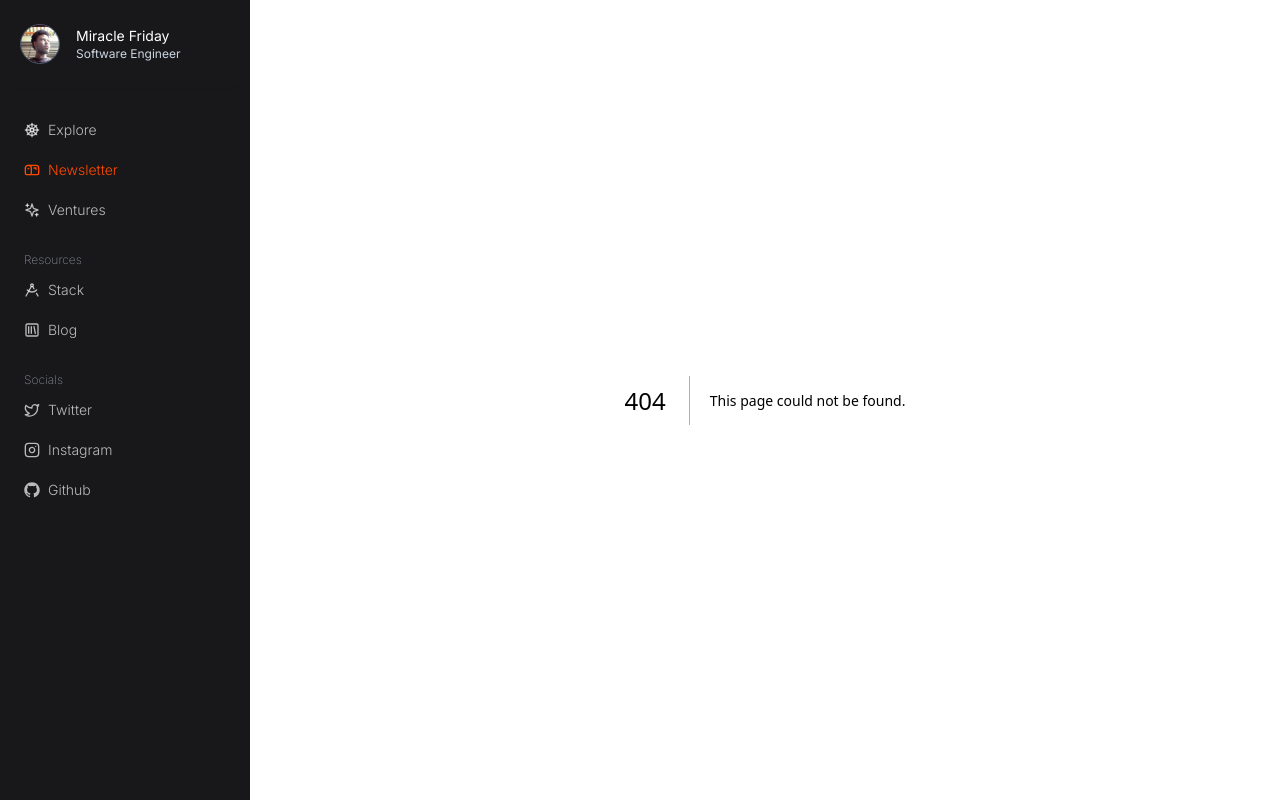
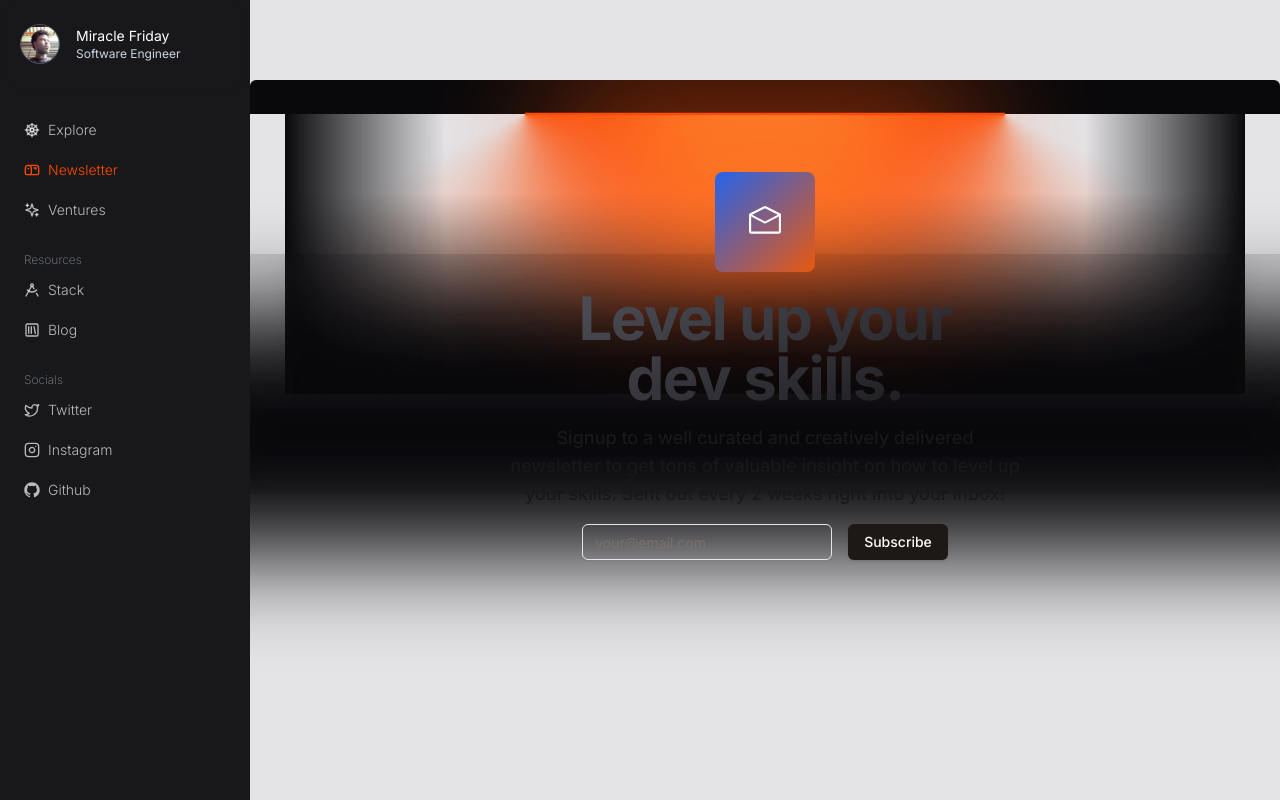
Before and after one commit to afullsnack/personal, a Next.js app: page /newsletter in a window 1280 px wide. Before the commit this address had no page. Built offline with nearby package versions, Linux system fonts and the light colour scheme.

Commit message:
feat: added newsletter page

```diff
--- /dev/null
+++ b/src/app/newsletter/page.tsx
@@ -0,0 +1,162 @@
+"use client";
+
+import { zodResolver } from "@hookform/resolvers/zod";
+import { EnvelopeOpenIcon } from "@radix-ui/react-icons";
+import {
+  TooltipProvider,
+  Tooltip,
+  TooltipTrigger,
+  TooltipContent,
+} from "@radix-ui/react-tooltip";
+import { motion } from "framer-motion";
+import { MailCheck } from "lucide-react";
+import { useEffect } from "react";
+import { useForm } from "react-hook-form";
+import { toast } from "sonner";
+import { z } from "zod";
+import { Button } from "~/components/ui/button";
+import { FormField, FormItem, FormControl, Form } from "~/components/ui/form";
+import { Input } from "~/components/ui/input";
+import { LampContainer } from "~/components/ui/lamp";
+
+const formSchema = z.object({
+  email: z.string().email("Input must be a valid email address"),
+});
+
+export default function NewsletterPage() {
+  // 1. Define the form
+  const form = useForm<z.infer<typeof formSchema>>({
+    resolver: zodResolver(formSchema),
+    reValidateMode: "onSubmit",
+    shouldUseNativeValidation: false,
+    defaultValues: {
+      email: "",
+    },
+  });
+
+  // 2. Define submit handler
+  function onSubmit(values: z.infer<typeof formSchema>) {
+    // ⏳ Do something with value when submitted
+
+    toast("Submitted values", {
+      description: (
+        <pre className="mt-2 w-full rounded-md bg-slate-950 p-4">
+          <code className="text-white">{JSON.stringify(values, null, 2)}</code>
+        </pre>
+      ),
+    });
+  }
+
+  useEffect(() => {
+    if (form.formState.errors.email) {
+      toast.error(form.formState.errors.email?.message);
+    }
+  }, [form.formState.errors.email]);
+
+  return (
+    <main className="flex min-h-screen flex-col items-center justify-start bg-zinc-200 text-black dark:bg-zinc-950 dark:text-white">
+      <div className="container mx-auto flex flex-col items-center justify-center gap-6 px-0 py-0 ">
+        <LampContainer className="lg:mt-20">
+          {/* <div className="grid gap-2 text-center lg:max-w-lg"> */}
+          <motion.div
+            initial={{ opacity: 0.5, y: 100 }}
+            whileInView={{ opacity: 1, y: 0 }}
+            transition={{
+              delay: 0.3,
+              duration: 0.8,
+              ease: "easeInOut",
+            }}
+            className="mx-auto mt-16 flex aspect-square w-full max-w-[100px] items-center justify-center rounded-lg bg-gradient-to-br from-blue-600 to-orange-600 md:aspect-square md:flex-1"
+          >
+            <EnvelopeOpenIcon className="h-8 w-8 text-white" />
+          </motion.div>
+          <motion.h1
+            initial={{ opacity: 0.5, y: 100 }}
+            whileInView={{ opacity: 1, y: 0 }}
+            transition={{
+              delay: 0.3,
+              duration: 0.8,
+              ease: "easeInOut",
+            }}
+            className="mt-0 bg-gradient-to-br from-zinc-600 to-zinc-900 bg-clip-text py-4 text-center text-4xl font-bold leading-relaxed tracking-tight text-transparent dark:from-slate-100 dark:to-slate-500 md:text-6xl lg:max-w-lg"
+          >
+            Level up your
+            <br /> dev skills.
+          </motion.h1>
+          <motion.span
+            initial={{ opacity: 0.5, y: 100 }}
+            whileInView={{ opacity: 1, y: 0 }}
+            transition={{
+              delay: 0.3,
+              duration: 0.8,
+              ease: "easeInOut",
+            }}
+            className="text-center text-lg font-medium text-zinc-900 dark:text-white lg:max-w-lg"
+          >
+            Signup to a well curated and creatively delivered newsletter to get
+            tons of valuable insight on how to level up your skills. Sent out
+            every 2 weeks right into your inbox!
+          </motion.span>
+          <motion.div
+            initial={{ opacity: 0.5, y: 100 }}
+            whileInView={{ opacity: 1, y: 0 }}
+            transition={{
+              delay: 0.3,
+              duration: 0.8,
+              ease: "easeInOut",
+            }}
+            className="mt-4 lg:max-w-lg"
+          >
+            <Form {...form}>
+              <form
+                onSubmit={form.handleSubmit(onSubmit)}
+                className="flex w-full min-w-full items-center justify-start gap-2 md:gap-4"
+              >
+                <FormField
+                  control={form.control}
+                  name="email"
+                  render={({ field }) => (
+                    <FormItem>
+                      <FormControl>
+                        <Input
+                          type="email"
+                          className="w-full lg:min-w-[250px]"
+                          placeholder="your@email.com"
+                          {...field}
+                        />
+                      </FormControl>
+                      {/* <FormMessage /> */}
+                    </FormItem>
+                  )}
+                />
+                <Button
+                  type="submit"
+                  className="hidden text-white hover:bg-zinc-800 dark:bg-zinc-100 dark:text-black hover:dark:bg-zinc-200 md:flex"
+                >
+                  Subscribe
+                </Button>
+                <TooltipProvider delayDuration={400}>
+                  <Tooltip>
+                    <TooltipTrigger asChild>
+                      <Button
+                        type="submit"
+                        className="flex bg-zinc-900 text-white hover:bg-zinc-800 dark:bg-zinc-100 dark:text-black hover:dark:bg-zinc-200 md:hidden"
+                      >
+                        <MailCheck className="h-4 w-4" />
+                      </Button>
+                    </TooltipTrigger>
+                    <TooltipContent side="bottom" align="end">
+                      <p>Add your email to the list</p>
+                    </TooltipContent>
+                  </Tooltip>
+                </TooltipProvider>
+              </form>
+            </Form>
+          </motion.div>
+          {/* </div> */}
+        </LampContainer>
+        <div className="mt-5 grid w-full grid-cols-1 items-start justify-start gap-14 lg:max-w-full lg:grid-cols-2 lg:gap-12"></div>
+      </div>
+    </main>
+  );
+}
```
